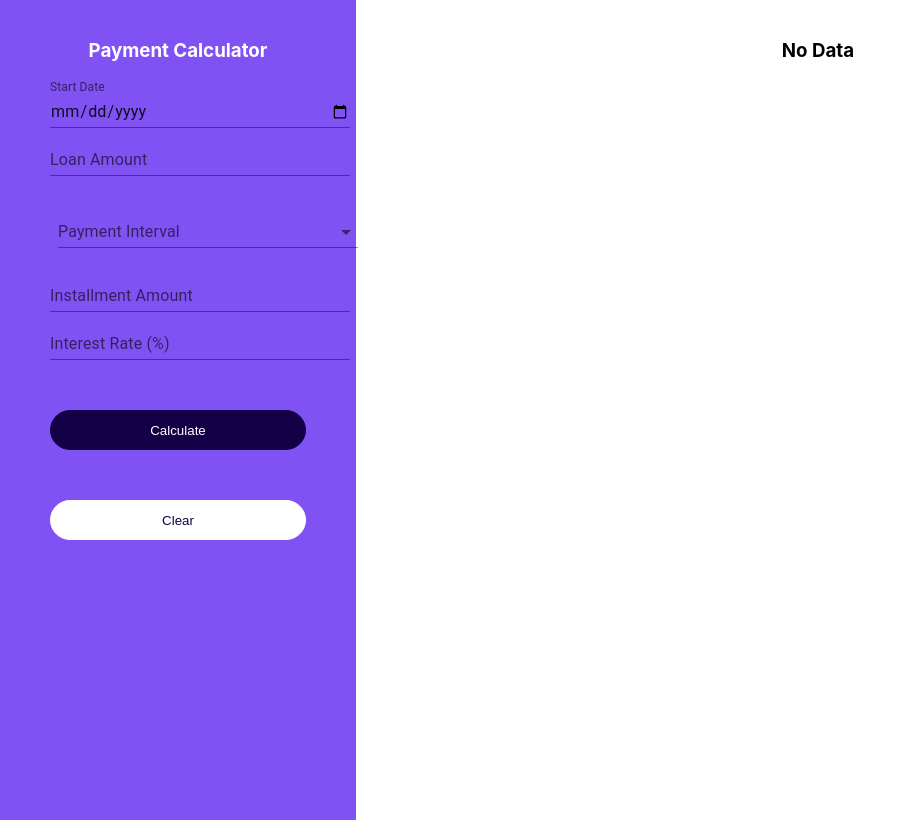
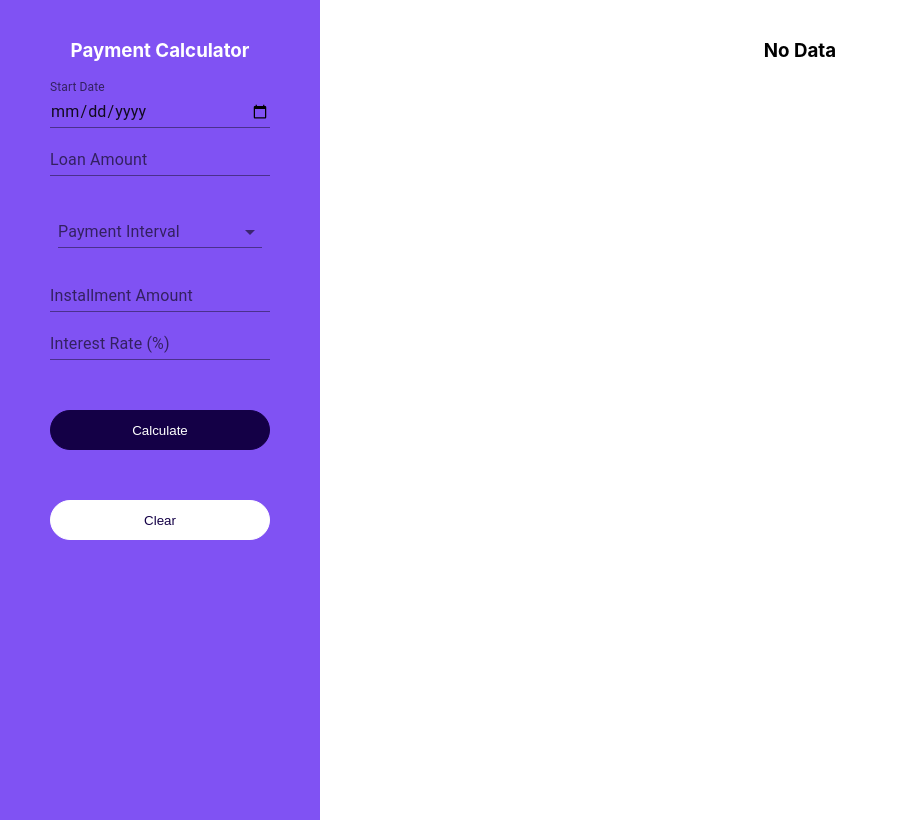
Before and after one commit to ricardofer2412/Uplyft-Calculator, a React (Create React App) app: page / in a window 1280 px wide. Shown: the whole page, without its empty margins (0-916 px from the left). Built offline with nearby package versions, Linux system fonts and the light colour scheme.

Commit message:
more styling

```diff
--- a/src/App.js
+++ b/src/App.js
@@ -1,32 +1,11 @@
 import "./App.css";
 import CalculatorForm from "./CalculatorForm/CalculatorForm";
-import { createTheme, ThemeProvider } from "@mui/material/styles";
-import { green, purple } from "@mui/material/colors";
-
-const theme = createTheme({
-  palette: {
-    primary: {
-      light: "#757ce8",
-      main: "#3f50b5",
-      dark: "#002884",
-      contrastText: "#fff",
-    },
-    secondary: {
-      light: "#ff7961",
-      main: "#f44336",
-      dark: "#ba000d",
-      contrastText: "#000",
-    },
-  },
-});
 
 function App() {
   return (
-    <ThemeProvider theme={theme}>
-      <div className="App">
-        <CalculatorForm />
-      </div>
-    </ThemeProvider>
+    <div className="App">
+      <CalculatorForm />
+    </div>
   );
 }
 
--- a/src/CalculatorForm/CalculatorForm.js
+++ b/src/CalculatorForm/CalculatorForm.js
@@ -77,6 +77,9 @@ export default class CalculatorForm extends Component {
         const newDateToArray = dateObject.setDate(dateObject.getDate() + 30);
 
         const newDate = new Date(newDateToArray);
+
+        console.log("Hello Date", newDateToArray);
+
         const paymentMonth = newDate.toLocaleString("en-US", {
           month: "numeric",
         });
@@ -195,12 +198,6 @@ export default class CalculatorForm extends Component {
                 InputProps={{ name: "startDate" }}
                 onChange={this.onChange}
                 value={this.state.startDate}
-                style={{
-                  width: 300,
-                  color: "secondary",
-                  borderColor: "white",
-                  backgroundColor: "#8052f3",
-                }}
               />
 
               <CssTextField
@@ -210,16 +207,12 @@ export default class CalculatorForm extends Component {
                 InputProps={{ name: "loanAmount" }}
                 onChange={this.onChange}
                 value={this.state.loanAmount}
-                style={{
-                  width: 300,
-                }}
               />
-              <FormControl variant="standard" sx={{ m: 1, minWidth: 180 }}>
+              <FormControl variant="standard" sx={{ m: 1 }}>
                 <CssTextField
                   id="custom-css-outlined-input"
                   labelId="demo-simple-select-label"
                   select
-                  style={{ width: 300 }}
                   variant="standard"
                   InputProps={{ name: "installmentInterval" }}
                   onChange={this.onChange}
@@ -240,7 +233,6 @@ export default class CalculatorForm extends Component {
                 InputProps={{ name: "installmentAmount" }}
                 onChange={this.onChange}
                 value={this.state.installmentAmount}
-                style={{ width: 300 }}
                 color="primary"
               />
 
@@ -251,7 +243,6 @@ export default class CalculatorForm extends Component {
                 InputProps={{ name: "interestRate" }}
                 onChange={this.onChange}
                 value={this.state.interestRate}
-                style={{ width: 300 }}
               />
               <button className="submit-button" onClick={this.calculatePayment}>
                 Calculate
```
Also changed, not shown: 1 other file (tests, documents, lock files or other folders).
